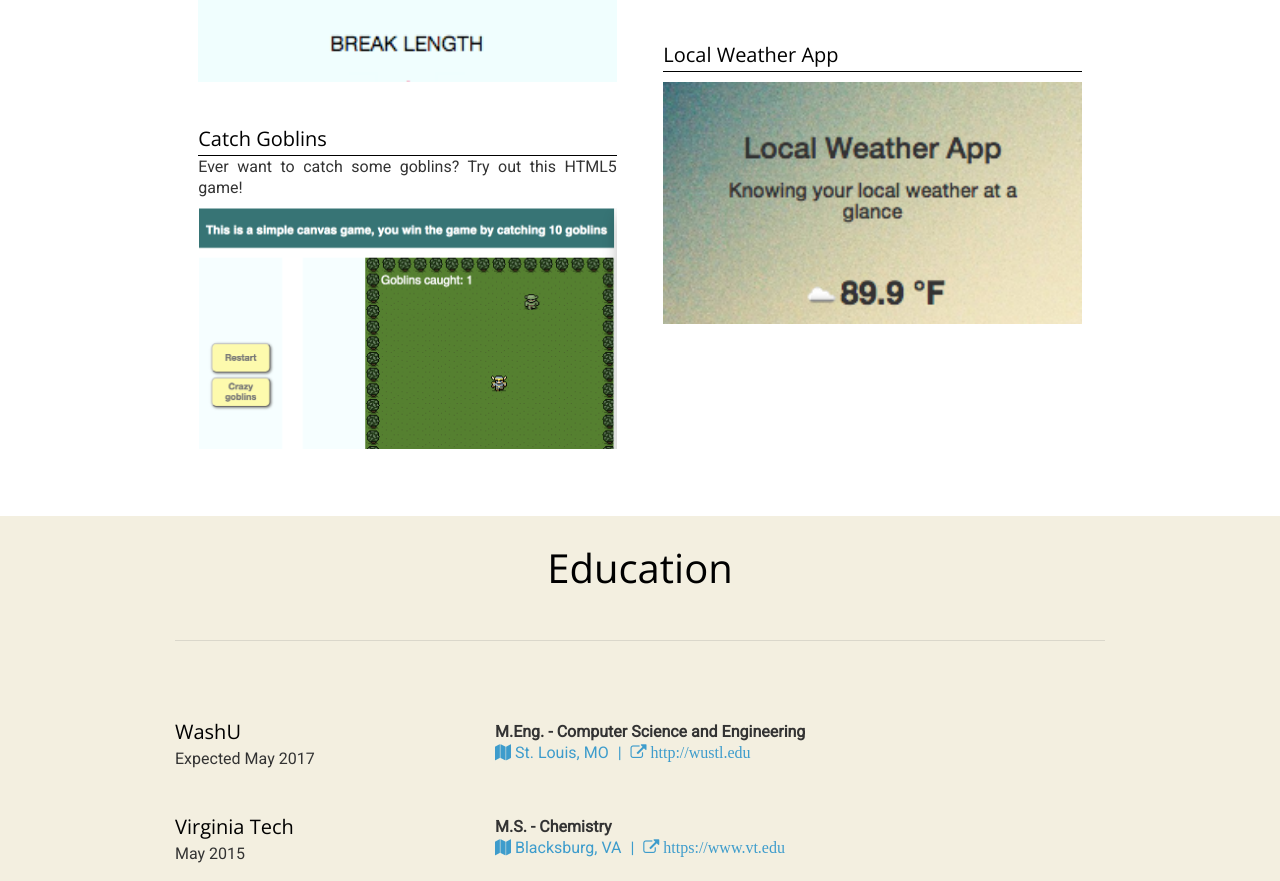
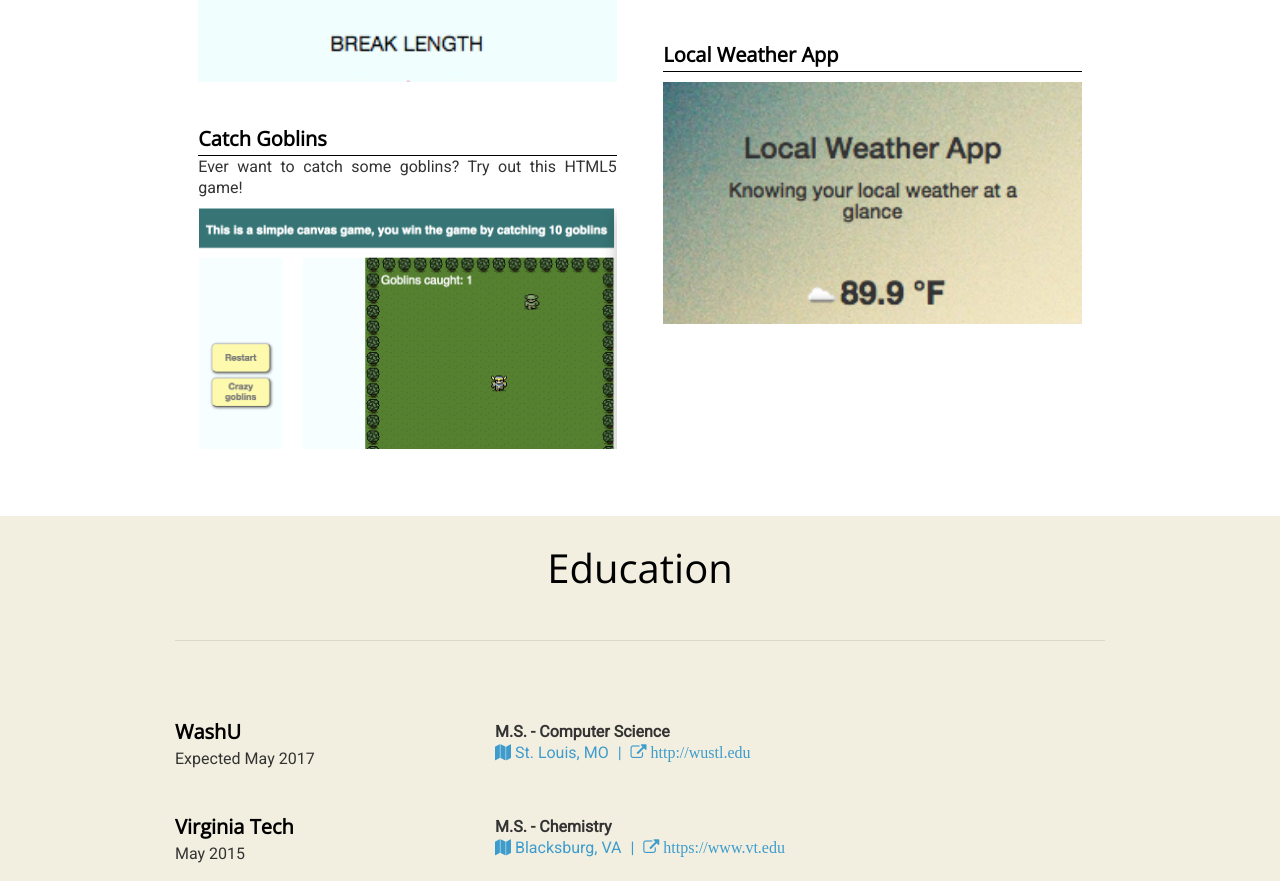
Before and after one commit to hahooy/hahooy.github.io, a website: page index.html in a window 1280 px wide. Shown: the part 3887-4768 px from the top of the page. Drawn offline with nearby package versions, Linux system fonts and the light colour scheme; some packages are replaced by stand-ins of ours.

Commit message:
increased font weight for h4 heading. changed major to CS.

```diff
--- a/css/style.css
+++ b/css/style.css
@@ -53,7 +53,7 @@ h3 {
 h4 {
     font-size: 20px;
     padding-bottom: 5px;
-    font-weight: 400;
+    font-weight: 600;
     color: #000;
 }
 
--- a/js/data.js
+++ b/js/data.js
@@ -64,8 +64,8 @@ var resumeData = {
                 {
                     name: "WashU",
                     city: "St. Louis, MO",
-                    degree: "M.Eng.",
-                    majors: "Computer Science and Engineering",
+                    degree: "M.S.",
+                    majors: "Computer Science",
                     date: "Expected May 2017",
                     url: "http://wustl.edu",
                     description: ""
```
